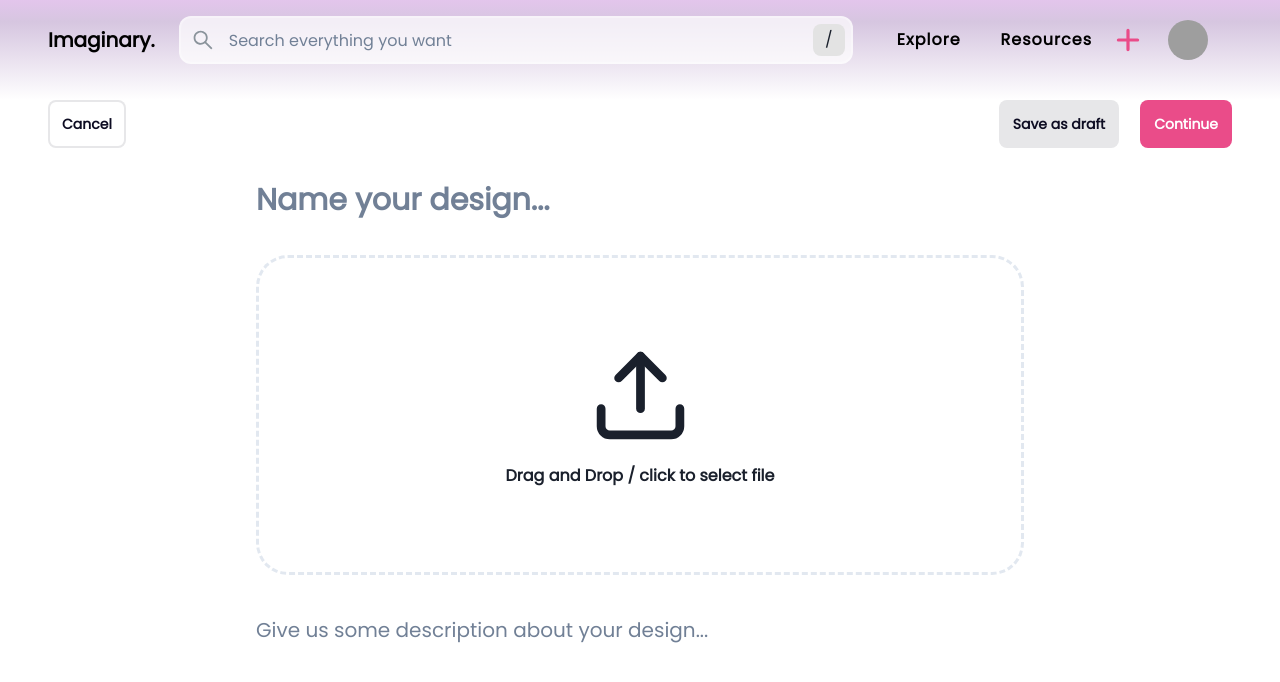
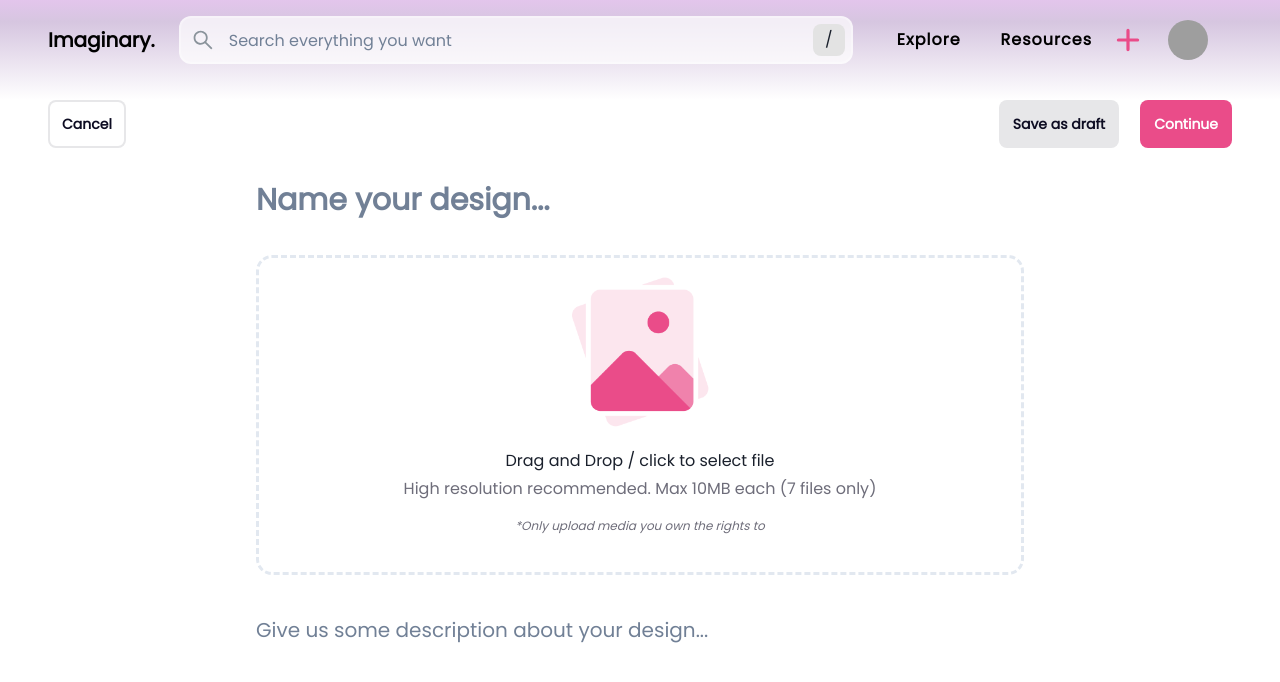
Before and after one commit to systemis/art-social, a React (Create React App) app: page /create/new in a window 1280 px wide. Shown: the top 682 px of the page. Built offline with nearby package versions, Linux system fonts and the light colour scheme; grey boxes are pictures that could not be loaded.

Commit message:
fix upload image

```diff
--- a/src/assets/images/index.ts
+++ b/src/assets/images/index.ts
@@ -1,7 +1,9 @@
 import Logo from './imaginary.png'
 import placeholderImage from './placeholder-image.jpg'
+import placeholderUpload from './uploadplaceholder.png'
 
 export {
     Logo,
-    placeholderImage
+    placeholderImage,
+    placeholderUpload
 }
--- a/src/components/elements/AppUploadFile.tsx
+++ b/src/components/elements/AppUploadFile.tsx
@@ -6,9 +6,9 @@ import { RootState } from "redux/root-reducer";
 import { AppDispatch } from "redux/root-store";
 import { uploadFile } from "redux/apps/thunk";
 import { Box, Center, Icon, Image, Spinner, Text } from "@chakra-ui/react";
-import { FiUpload } from "react-icons/fi";
 import { AppRow } from "components/elements/AppRow";
 import AppImage from "components/elements/AppImage";
+import { placeholderUpload } from "assets/images";
 
 export interface UploadResponse {
   fileName: string;
@@ -73,7 +73,7 @@ const AppUploadFile = function AppDropzone({
 
       for await (const file of acceptedFiles) {
         if (file.size > maxSize) {
-          console.log("File is too large. Please upload file under 3MB");
+          console.log("File is too large. Please upload file under 10MB");
           return;
         }
         const resAction = await dispatch(
@@ -113,20 +113,29 @@ const AppUploadFile = function AppDropzone({
     }
 
     return (
-      <AppRow flexDirection="row" flexWrap="wrap" mt={3}>
+      <AppRow
+        flexDirection="row"
+        flexWrap="wrap"
+        mt={3}
+        w="100%"
+        h="100px"
+        objectFit="cover"
+      >
         {uploadedFiles?.map((f: UploadResponse, i) => {
           if (!f.fileType.includes("image")) {
             return null;
           }
           return (
-            <AppImage
-              boxSize="100px"
-              url={`${f.accessUrl}`}
-              containerClasses="mb-2"
-              key={`image-index-${f.fileName}`}
-              onClose={() => onRemovePreview(f)}
+            <Image
+              src={`${f.accessUrl}`}
+              key={`image-index-${f.accessUrl}`}
               mr="2"
+              w="12%"
+              h="100px"
               objectFit="cover"
+              borderWidth={3}
+              borderStyle="dashed"
+              borderRadius="1em"
             />
           );
         })}
@@ -140,9 +149,15 @@ const AppUploadFile = function AppDropzone({
     }
     return (
       <Center display="flex" flexDirection="column">
-        <Icon as={FiUpload} boxSize={"105px"} mb="1em" />
-        <Text fontSize="md" fontWeight="semibold">
+        <Image src={placeholderUpload} w="30%" />
+        <Text fontSize="md" fontWeight="normal" my={5} textAlign="center">
           {placeholder}
+          <Text color="#6e6d7a" mt={1}>
+            High resolution recommended. Max 10MB each (7 files only)
+          </Text>
+          <Text color="#6e6d7a" mt={4} fontStyle="italic" fontSize="xs">
+            *Only upload media you own the rights to
+          </Text>
         </Text>
       </Center>
     );
@@ -150,13 +165,18 @@ const AppUploadFile = function AppDropzone({
 
   return (
     <Box cursor="pointer" marginTop="2em">
-      <Dropzone onDrop={onUpload} accept={getAcceptFileTypes(acceptType)}>
+      {uploadedFiles.length !== 7 ? (
+        <Dropzone
+          onDrop={onUpload}
+          accept={getAcceptFileTypes(acceptType)}
+          maxFiles={7}
+        >
           {({ getRootProps, getInputProps }) => (
             <div {...getRootProps()} style={{ height: "40vh" }}>
               <Center
                 borderWidth={3}
                 borderStyle="dashed"
-              borderRadius="2em"
+                borderRadius="1em"
                 {...defaultContentProps}
               >
                 {loading && <Spinner size="lg" />}
@@ -166,6 +186,16 @@ const AppUploadFile = function AppDropzone({
             </div>
           )}
         </Dropzone>
+      ) : (
+        <Center display="flex" flexDirection="column">
+          <Image src={placeholderUpload} w="10%" />
+          <Text fontSize="md" fontWeight="normal" my={5} textAlign="center">
+            <Text color="#6e6d7a" mt={1}>
+              Maximum images uploaded!
+            </Text>
+          </Text>
+        </Center>
+      )}
       {renderPreview()}
     </Box>
   );
--- a/src/redux/apps/thunk.ts
+++ b/src/redux/apps/thunk.ts
@@ -14,7 +14,7 @@ export const uploadFile = createAsyncThunk<
       const formData = new FormData();
       formData.append('image', file)
       const res = await axios.post("https://afternoon-gorge-11599.herokuapp.com/api/image", formData);
-      return {accessUrl: res?.data?.data};
+      return res.data.data;
     } catch (e) {
       return rejectWithValue({errMsg: "Can not upload file!"});
     }
```
Also changed, not shown: src/assets/images/uploadplaceholder.png (added). Lines whose indentation alone changed are shown as unchanged.
